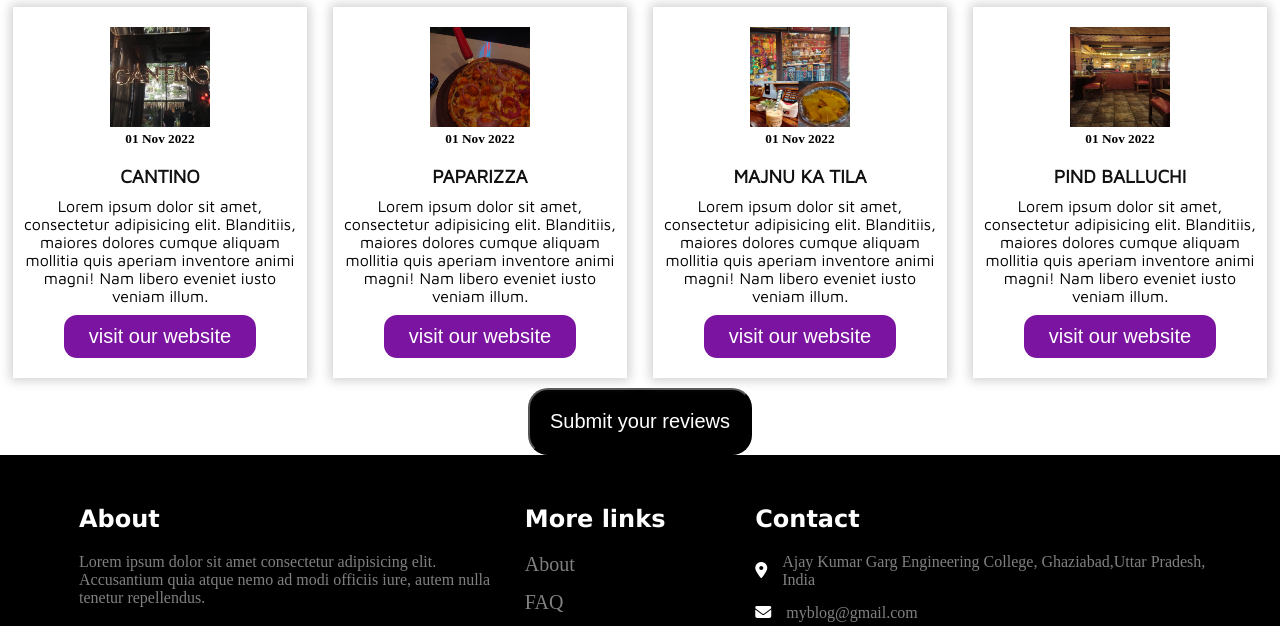
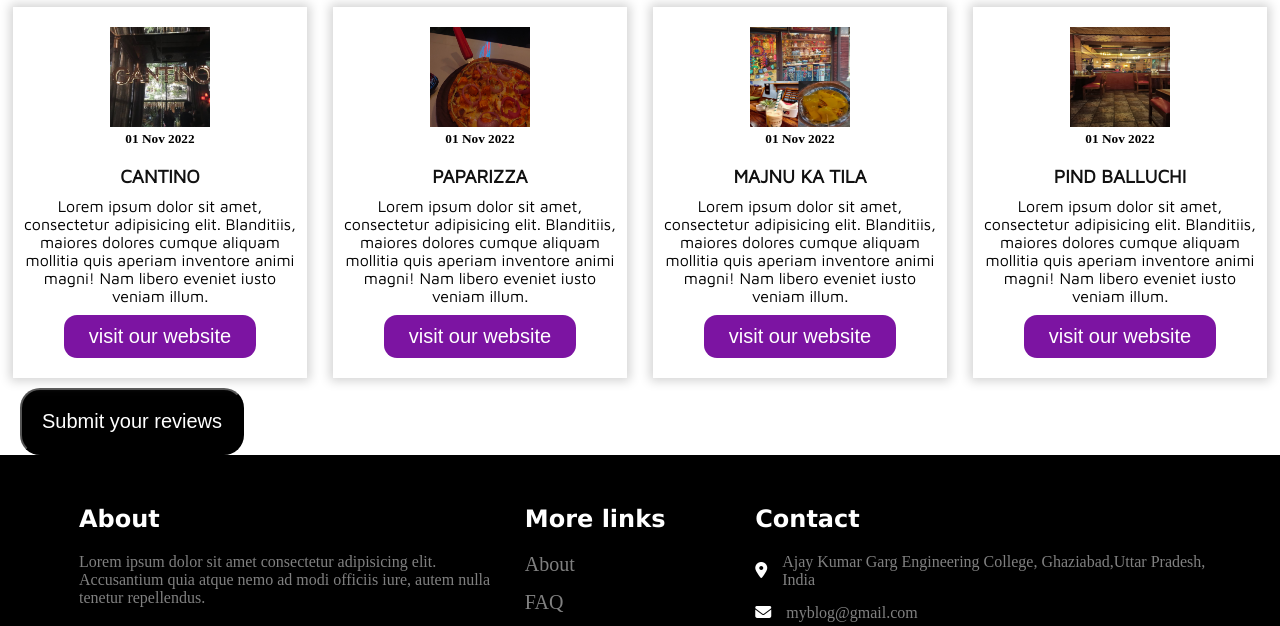
Before and after one commit to SamaviahWaize/new_blog, a plain HTML site: page index.html in a window 1280 px wide. Shown: the part 1290-1916 px from the top of the page. Drawn offline with Linux system fonts and the light colour scheme; a web font is replaced by a local one.

Commit message:
Update samstyle.css

```diff
--- a/samstyle.css
+++ b/samstyle.css
@@ -11,7 +11,7 @@
     padding: 40px;
     display: flex;
     justify-content: center;
-    margin: auto;
+    margin: auto 20px;
 
 }
 button{
```
